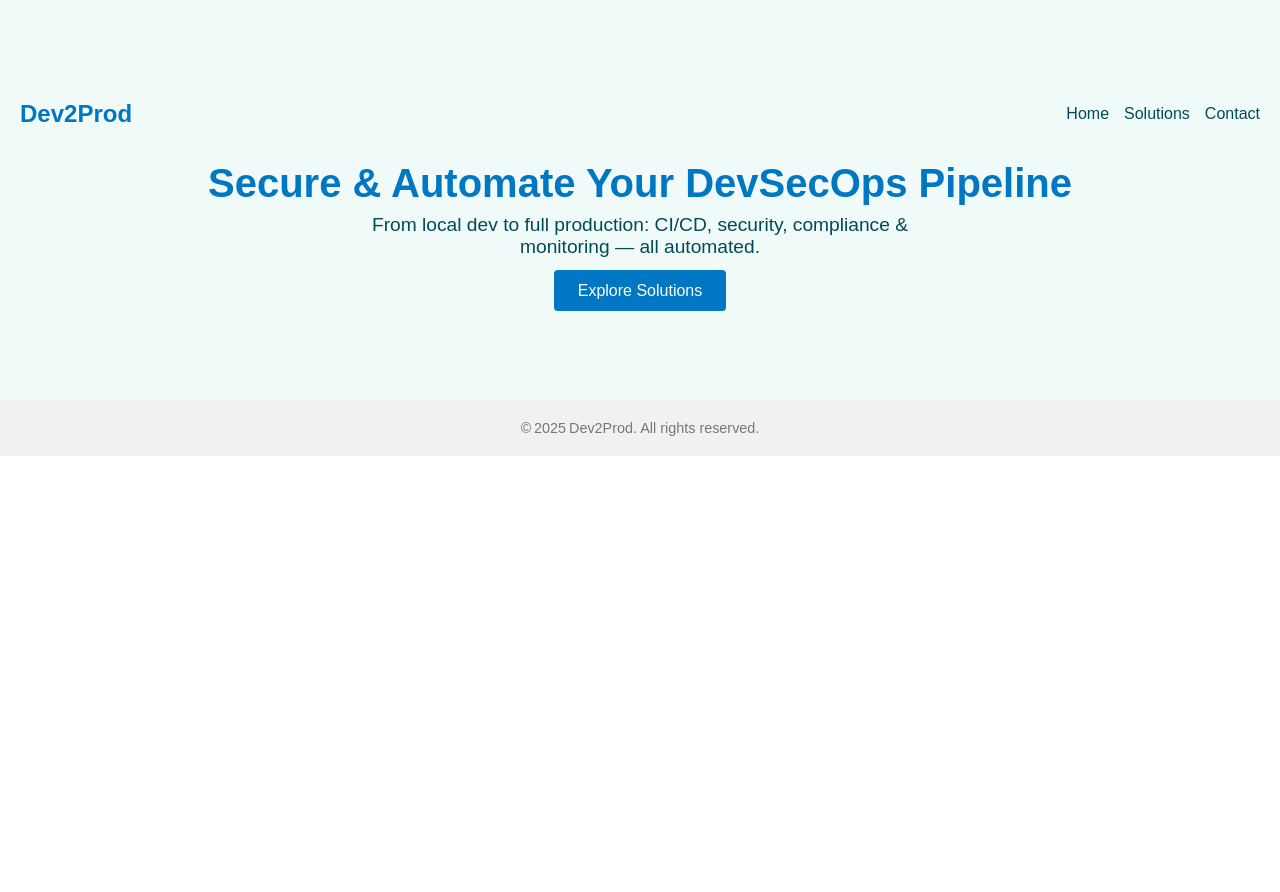
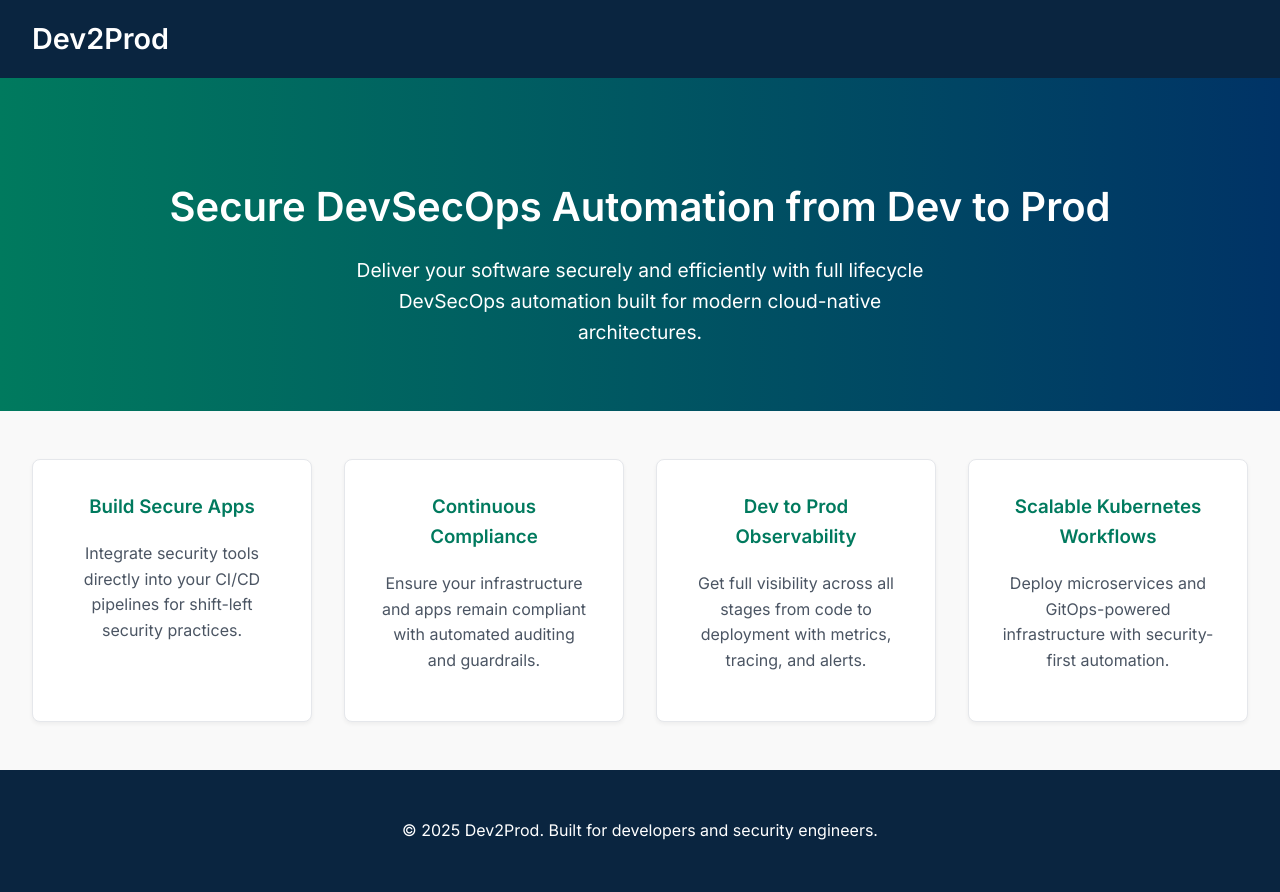
Before and after one commit to doronsh2000/doronsh2000.github.io, a plain HTML site: page index.html in a window 1280 px wide. Before the commit the page ends 800 px from the top, so only its background shows below. Drawn offline with Linux system fonts and the light colour scheme.

Commit message:
add new site based on the look of blackduck

```diff
--- a/index.html
+++ b/index.html
@@ -1,22 +1,105 @@
 <!DOCTYPE html>
 <html lang="en">
 <head>
-  <meta charset="UTF-8" /><meta name="viewport" content="width=device-width, initial-scale=1.0" />
-  <title>Dev2Prod | DevSecOps Automation</title>
-  <link href="https://cdnjs.cloudflare.com/ajax/libs/font-awesome/6.5.0/css/all.min.css" rel="stylesheet"/>
-  <link href="style.css" rel="stylesheet"/>
+  <meta charset="UTF-8" />
+  <meta name="viewport" content="width=device-width, initial-scale=1.0" />
+  <meta name="description" content="End-to-End DevSecOps Automation from Development to Production (Dev2Prod)." />
+  <title>Dev2Prod - Secure DevSecOps Automation</title>
+  <link href="https://fonts.googleapis.com/css2?family=Inter:wght@400;600&display=swap" rel="stylesheet">
+  <style>
+    body {
+      font-family: 'Inter', sans-serif;
+      margin: 0;
+      padding: 0;
+      background-color: #ffffff;
+      color: #1f2937;
+      line-height: 1.6;
+    }
+    header {
+      background-color: #0a2540;
+      padding: 1rem 2rem;
+      color: white;
+    }
+    header h1 {
+      margin: 0;
+      font-size: 1.8rem;
+    }
+    .hero {
+      background: linear-gradient(to right, #007a5e, #003366);
+      color: white;
+      text-align: center;
+      padding: 4rem 2rem;
+    }
+    .hero h2 {
+      font-size: 2.5rem;
+      margin-bottom: 1rem;
+    }
+    .hero p {
+      font-size: 1.2rem;
+      max-width: 600px;
+      margin: auto;
+    }
+    .features {
+      display: grid;
+      grid-template-columns: repeat(auto-fit, minmax(250px, 1fr));
+      gap: 2rem;
+      padding: 3rem 2rem;
+      background-color: #f9f9f9;
+    }
+    .feature {
+      background-color: white;
+      border: 1px solid #e5e7eb;
+      border-radius: 8px;
+      padding: 2rem;
+      text-align: center;
+      box-shadow: 0 2px 4px rgba(0,0,0,0.05);
+    }
+    .feature h3 {
+      margin-top: 0;
+      color: #007a5e;
+    }
+    .feature p {
+      color: #4b5563;
+    }
+    footer {
+      background-color: #0a2540;
+      color: white;
+      text-align: center;
+      padding: 2rem;
+    }
+  </style>
 </head>
 <body>
-  <header class="hero">
-    <nav><div class="logo">Dev2Prod</div>
-      <ul class="nav"><li><a href="index.html">Home</a></li><li><a href="solutions.html">Solutions</a></li><li><a href="contact.html">Contact</a></li></ul>
-    </nav>
-    <section class="hero-content">
-      <h1>Secure & Automate Your DevSecOps Pipeline</h1>
-      <p>From local dev to full production: CI/CD, security, compliance & monitoring — all automated.</p>
-      <a href="solutions.html" class="btn">Explore Solutions</a>
-    </section>
+  <header>
+    <h1>Dev2Prod</h1>
   </header>
-  <footer>&copy; 2025 Dev2Prod. All rights reserved.</footer>
+
+  <section class="hero">
+    <h2>Secure DevSecOps Automation from Dev to Prod</h2>
+    <p>Deliver your software securely and efficiently with full lifecycle DevSecOps automation built for modern cloud-native architectures.</p>
+  </section>
+
+  <section class="features">
+    <div class="feature">
+      <h3>Build Secure Apps</h3>
+      <p>Integrate security tools directly into your CI/CD pipelines for shift-left security practices.</p>
+    </div>
+    <div class="feature">
+      <h3>Continuous Compliance</h3>
+      <p>Ensure your infrastructure and apps remain compliant with automated auditing and guardrails.</p>
+    </div>
+    <div class="feature">
+      <h3>Dev to Prod Observability</h3>
+      <p>Get full visibility across all stages from code to deployment with metrics, tracing, and alerts.</p>
+    </div>
+    <div class="feature">
+      <h3>Scalable Kubernetes Workflows</h3>
+      <p>Deploy microservices and GitOps-powered infrastructure with security-first automation.</p>
+    </div>
+  </section>
+
+  <footer>
+    <p>&copy; 2025 Dev2Prod. Built for developers and security engineers.</p>
+  </footer>
 </body>
 </html>
```
